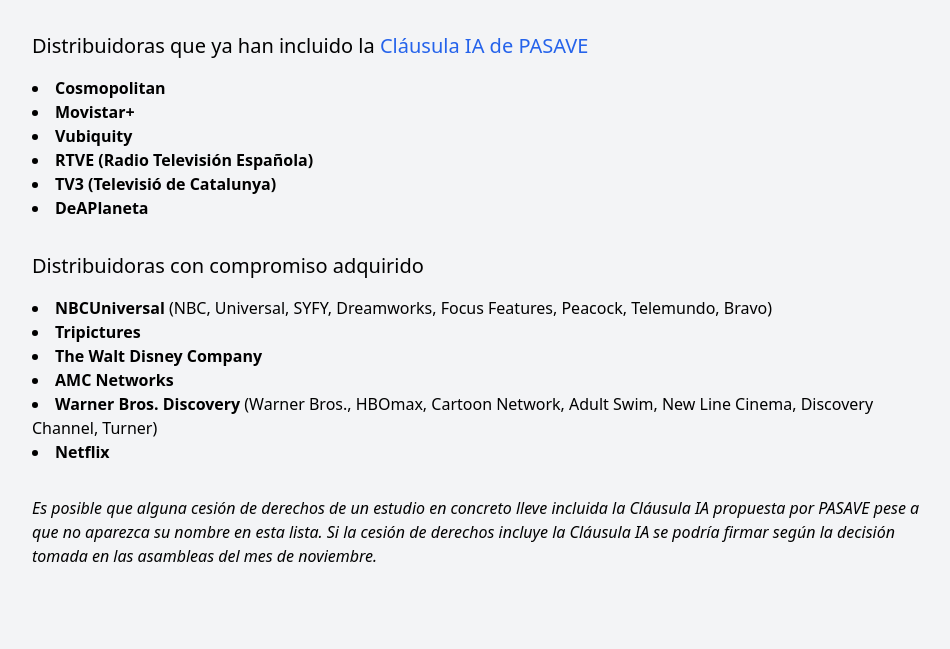
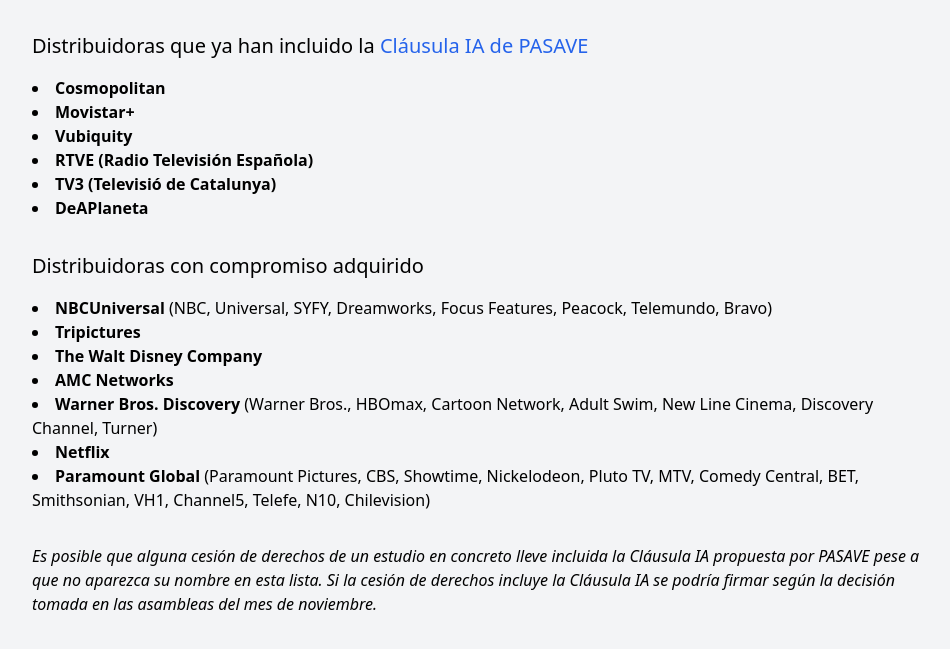
Before and after one commit to mutsuda/pasave.github.io, a Jekyll site: the page built from oklist.md, in a window 1280 px wide. Shown: the top 649 px of the page, without its empty margins (160-1110 px from the left). Built offline with Jekyll 4.4.1, drawn with Linux system fonts in a browser that asks for light colours.

Commit message:
added paramount

```diff
--- a/oklist.md
+++ b/oklist.md
@@ -24,6 +24,8 @@
 	<li class="font-bold">AMC Networks</li>
 	<li><span class="font-bold">Warner Bros. Discovery</span> (Warner Bros., HBOmax, Cartoon Network, Adult Swim, New Line Cinema, Discovery Channel, Turner)</li>
 	<li class="font-bold">Netflix</li>
+	<li><span class="font-bold">Paramount Global</span> (Paramount Pictures, CBS, Showtime, Nickelodeon, Pluto TV, MTV, Comedy Central, BET, Smithsonian, VH1, Channel5, Telefe, N10, Chilevision)</li>
+
 </ul>
 
 
```
